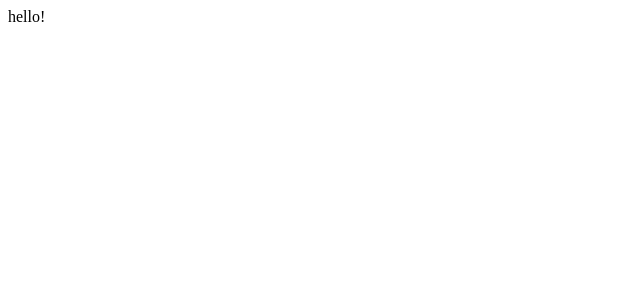
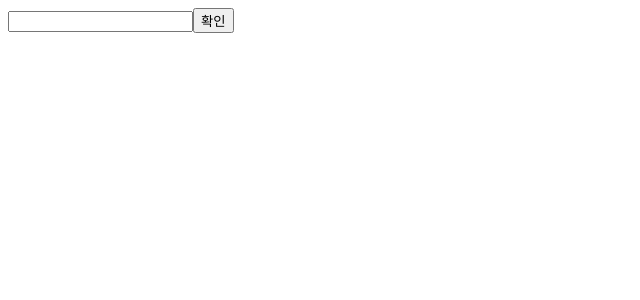
Before and after one commit to sohee-an/webpack_study, a React app: page / in a window 1280 px wide. Shown: the top 300 px of the page, without its empty margins (0-640 px from the left). Built offline with nearby package versions, Linux system fonts and the light colour scheme.

Commit message:
feat: 핫리로딩 설정

```diff
--- a/package.json
+++ b/package.json
@@ -12,9 +12,11 @@
     "react-dom": "^19.1.0"
   },
   "devDependencies": {
+    "@pmmmwh/react-refresh-webpack-plugin": "^0.5.16",
     "@types/react": "^19.1.2",
     "@types/react-dom": "^19.1.2",
     "html-webpack-plugin": "^5.6.3",
+    "react-refresh": "^0.17.0",
     "ts-loader": "^9.5.2",
     "typescript": "^5.8.3",
     "webpack": "^5.99.5",
--- a/src/App.tsx
+++ b/src/App.tsx
@@ -2,7 +2,12 @@ import React from "react";
 
 function App() {
   console.log("✅ App component loaded");
-  return <div>hello!</div>;
+  return (
+    <div>
+      <input />
+      <button>확인 </button>
+    </div>
+  );
 }
 
 export default App;
--- a/webpack.config.js
+++ b/webpack.config.js
@@ -1,5 +1,8 @@
 const path = require("path");
 const HtmlWebpackPlugin = require("html-webpack-plugin");
+const ReactRefreshWebpackPlugin = require("@pmmmwh/react-refresh-webpack-plugin");
+
+const isProduction = process.env.NODE_ENV === "production";
 
 module.exports = {
   mode: "development",
@@ -33,5 +36,6 @@ module.exports = {
       template: "./public/index.html",
       filename: "index.html",
     }),
-  ],
+    !isProduction && new ReactRefreshWebpackPlugin(),
+  ].filter(Boolean),
 };
```
Also changed, not shown: 1 other file (tests, documents, lock files or other folders).
